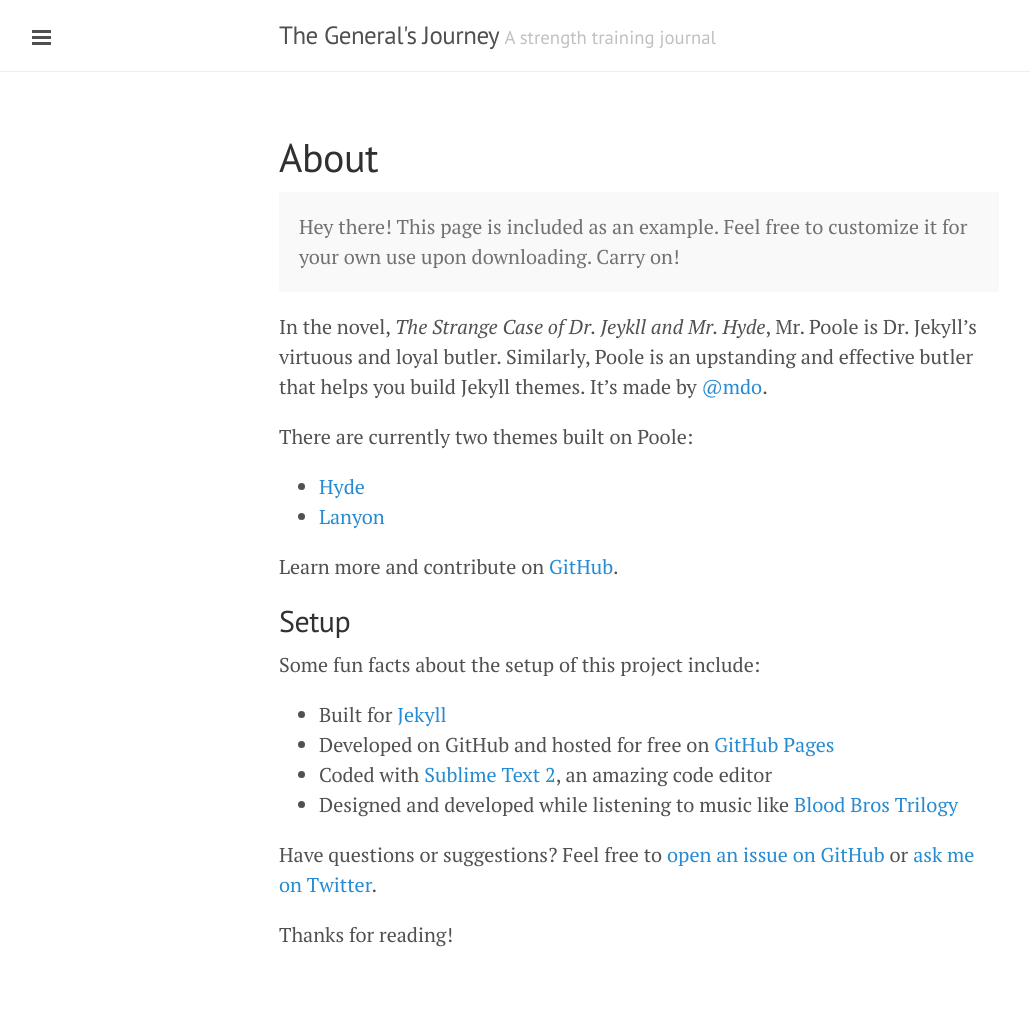
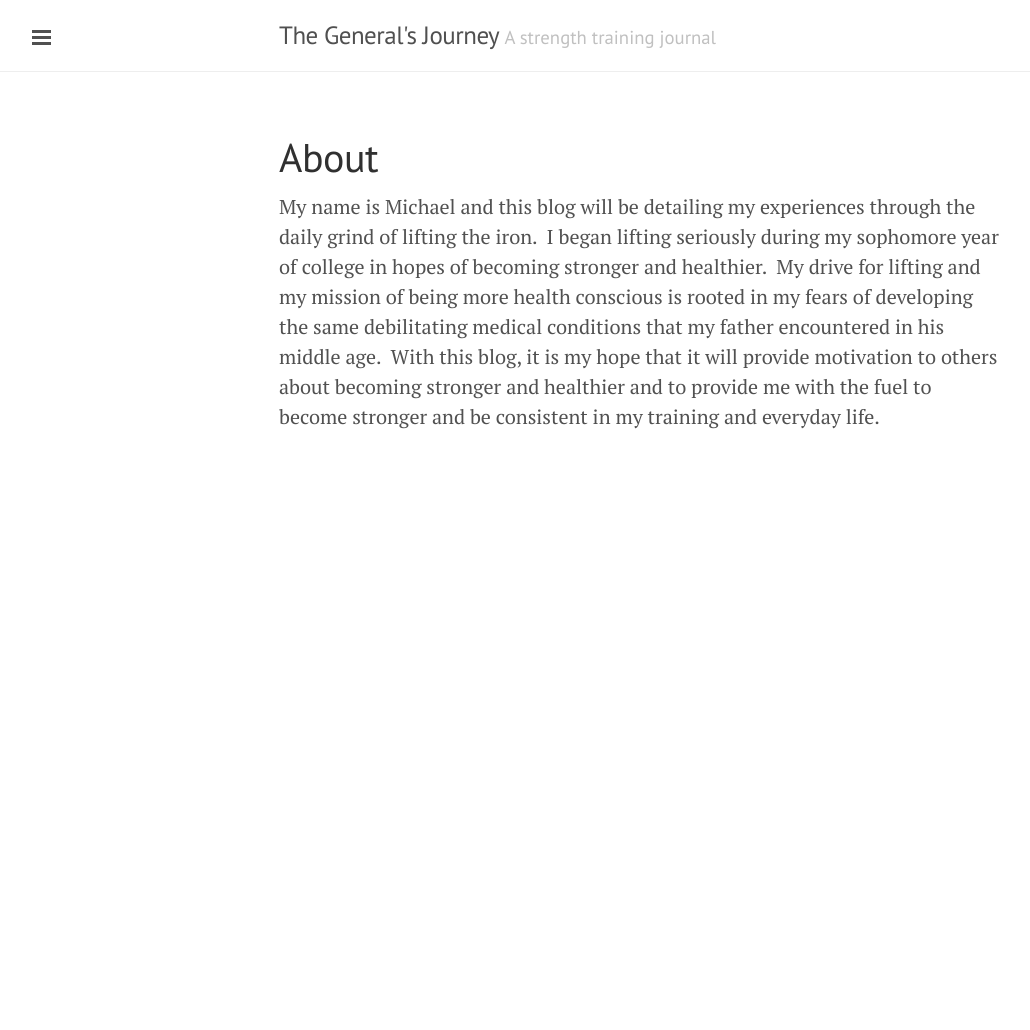
Before and after one commit to mbchoa/discipline, a Jekyll site: the page built from about.md, in a window 1280 px wide. Shown: the whole page, without its empty margins (1-1031 px from the left). Built offline with Jekyll 4.4.1, drawn with Linux system fonts in a browser that asks for light colours; Markdown is read by kramdown in place of the engine named in the settings; after the commit the page ends 900 px from its top, so only the background shows below that.

Commit message:
Update baseurl references

```diff
--- a/_config.yml
+++ b/_config.yml
@@ -13,7 +13,7 @@ title:               The General's Journey
 tagline:             'A strength training journal'
 description:         'My personal strength training diary containing all my successes, failures and everything in between.'
 url:                 https://mbchoa.github.io/discipline
-baseurl:             /discipline
+baseurl:             /discipline/
 paginate:            5
 
 # About/contact
--- a/_includes/head.html
+++ b/_includes/head.html
@@ -15,14 +15,10 @@
   </title>
 
   <!-- CSS -->
-  <link rel="stylesheet" href="{{ site.baseurl }}/public/css/poole.css">
-  <link rel="stylesheet" href="{{ site.baseurl }}/public/css/syntax.css">
-  <link rel="stylesheet" href="{{ site.baseurl }}/public/css/lanyon.css">
+  <link rel="stylesheet" href="{{ site.baseurl }}public/css/poole.css">
+  <link rel="stylesheet" href="{{ site.baseurl }}public/css/syntax.css">
+  <link rel="stylesheet" href="{{ site.baseurl }}public/css/lanyon.css">
   <link rel="stylesheet" href="http://fonts.googleapis.com/css?family=PT+Serif:400,400italic,700%7CPT+Sans:400">
-
-  <!-- Icons -->
-  <link rel="apple-touch-icon-precomposed" sizes="144x144" href="{{ site.baseurl }}public/apple-touch-icon-precomposed.png">
-  <link rel="shortcut icon" href="{{ site.baseurl }}public/favicon.ico">
 
   <!-- RSS -->
   <link rel="alternate" type="application/rss+xml" title="RSS" href="/atom.xml">
--- a/about.md
+++ b/about.md
@@ -1,30 +1,11 @@
 ---
+author: generalchoa
+comments: true
+date: 2011-05-21 01:48:39+00:00
 layout: page
+slug: about
 title: About
+wordpress_id: 2
 ---
 
-<p class="message">
-  Hey there! This page is included as an example. Feel free to customize it for your own use upon downloading. Carry on!
-</p>
-
-In the novel, *The Strange Case of Dr. Jeykll and Mr. Hyde*, Mr. Poole is Dr. Jekyll's virtuous and loyal butler. Similarly, Poole is an upstanding and effective butler that helps you build Jekyll themes. It's made by [@mdo](https://twitter.com/mdo).
-
-There are currently two themes built on Poole:
-
-* [Hyde](http://hyde.getpoole.com)
-* [Lanyon](http://lanyon.getpoole.com)
-
-Learn more and contribute on [GitHub](https://github.com/poole).
-
-## Setup
-
-Some fun facts about the setup of this project include:
-
-* Built for [Jekyll](http://jekyllrb.com)
-* Developed on GitHub and hosted for free on [GitHub Pages](https://pages.github.com)
-* Coded with [Sublime Text 2](http://sublimetext.com), an amazing code editor
-* Designed and developed while listening to music like [Blood Bros Trilogy](https://soundcloud.com/maddecent/sets/blood-bros-series)
-
-Have questions or suggestions? Feel free to [open an issue on GitHub](https://github.com/poole/issues/new) or [ask me on Twitter](https://twitter.com/mdo).
-
-Thanks for reading!
+My name is Michael and this blog will be detailing my experiences through the daily grind of lifting the iron.  I began lifting seriously during my sophomore year of college in hopes of becoming stronger and healthier.  My drive for lifting and my mission of being more health conscious is rooted in my fears of developing the same debilitating medical conditions that my father encountered in his middle age.  With this blog, it is my hope that it will provide motivation to others about becoming stronger and healthier and to provide me with the fuel to become stronger and be consistent in my training and everyday life.
```
Also changed, not shown: public/apple-touch-icon-precomposed.png (deleted), public/favicon.ico (deleted).
